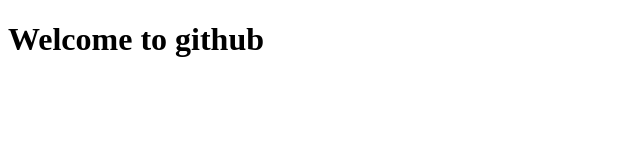
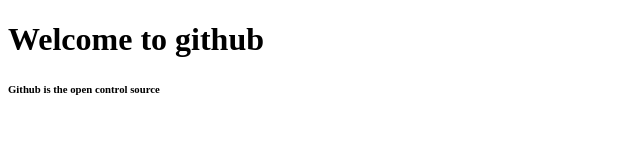
Before and after one commit to Jyothi-KN/DLITHE, a plain HTML site: page Index.HTML in a window 1280 px wide. Shown: the whole page, without its empty margins (0-640 px from the left). Drawn offline with Linux system fonts and the light colour scheme.

Commit message:
Dlithe_BS_HTML

```diff
--- a/Index.HTML
+++ b/Index.HTML
@@ -3,6 +3,6 @@
     <title>Account for git hub</title>
 <body>
     <h1>Welcome to github</h1>
-
+    <h6>Github is the open control source</h6>
 </body>
 </html>
```
